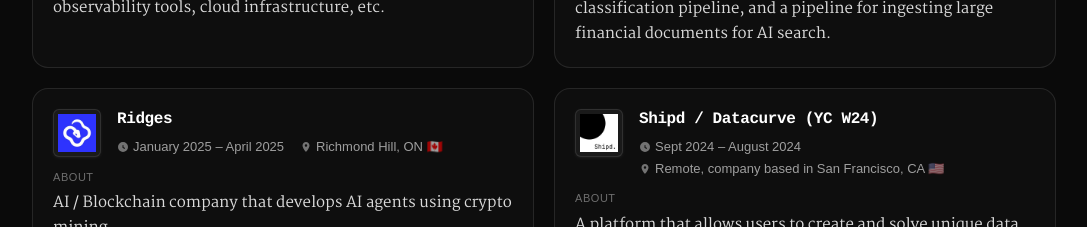
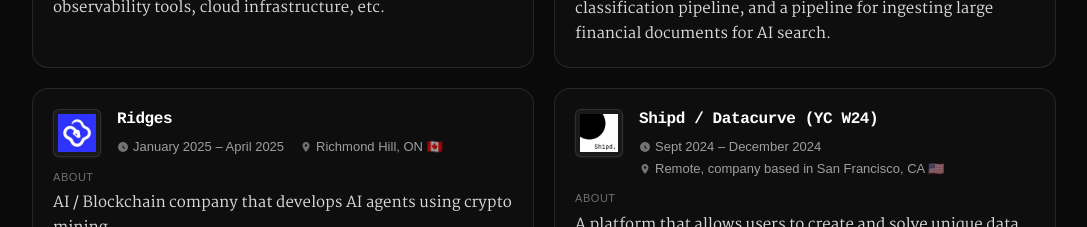
Before and after one commit to jzbouri/personal-website, a Next.js app: page /software in a window 1280 px wide. Shown: the part 1160-1387 px from the top of the page, without its empty margins (96-1183 px from the left). Built offline with nearby package versions, Linux system fonts and the light colour scheme; no server answers; a web font is replaced by a local one.

Commit message:
correct shipd end date

```diff
--- a/components/sections/SoftwareEngineering.tsx
+++ b/components/sections/SoftwareEngineering.tsx
@@ -48,7 +48,7 @@ const experiences: ExperienceItem[] = [
     companyLogoSrc: "/shipd_logo.jpeg",
     companyDescription: "A platform that allows users to create and solve unique data structures and algorithms problems",
     startDate: "Sept 2024",
-    endDate: "August 2024",
+    endDate: "December 2024",
     roleDescription: "Created and solved data structures and algorithms questions in Typescript, Python and Java, which were sold to AI companies as training data.",
     companyUrl: "https://shipd.ai/",
     location: "Remote, company based in San Francisco, CA 🇺🇸",
```
